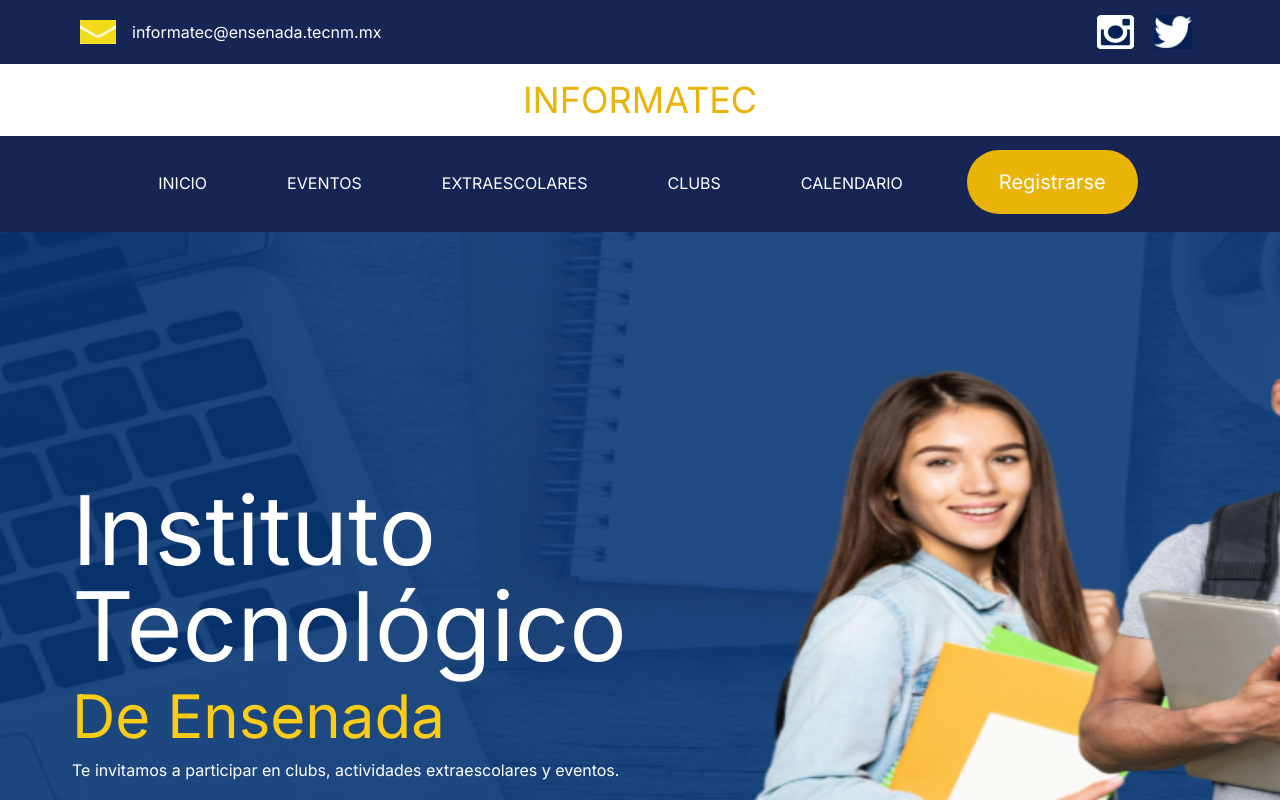
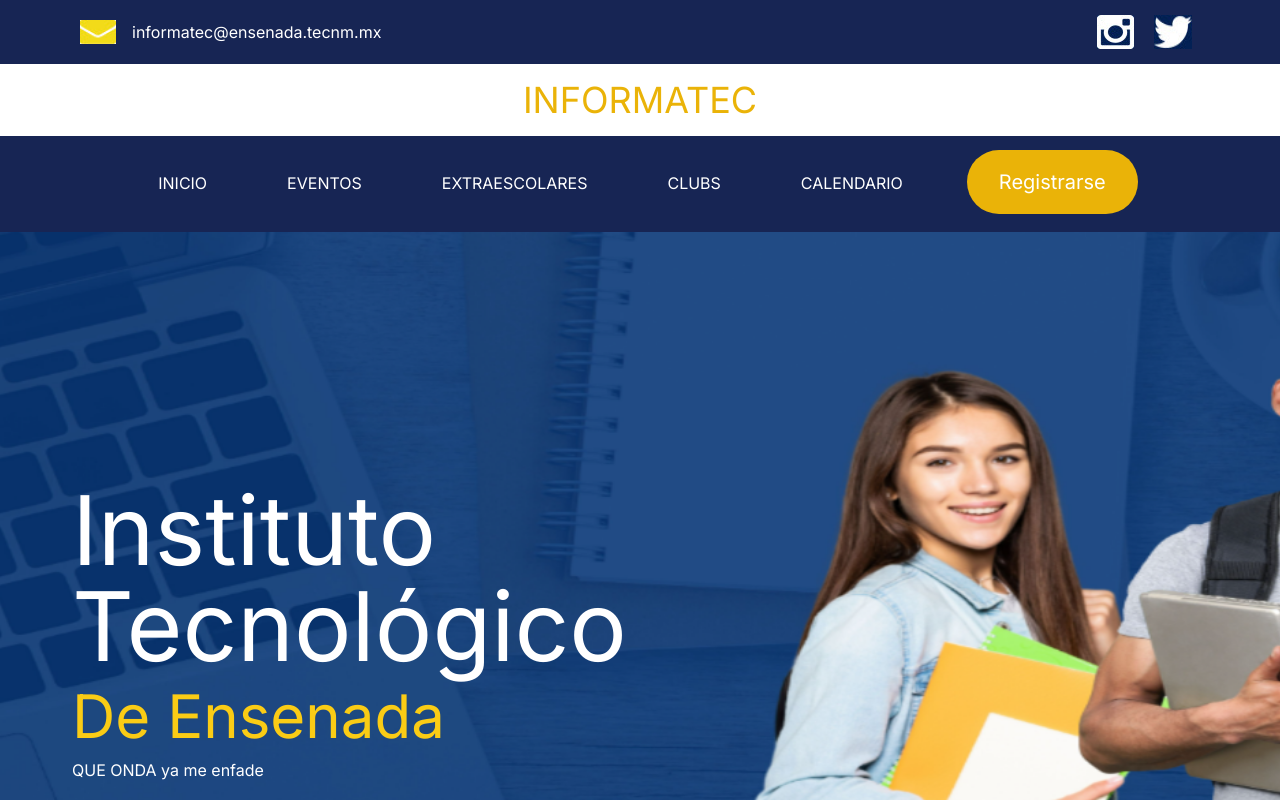
Before and after one commit to frid-a2240/informatecs, a Next.js app: page /vistaInicio in a window 1280 px wide. Shown: the top 800 px of the page. Built offline with nearby package versions, Linux system fonts and the light colour scheme.

Commit message:
CAMBIO X MIL VEZ

```diff
--- a/src/app/vistaInicio/page.jsx
+++ b/src/app/vistaInicio/page.jsx
@@ -55,7 +55,7 @@ const HomePage = () => {
           <div className="text-white text-left ml-8 pl-10">
             <h1 className="text-4xl md:text-6xl lg:text-8xl pb-3">Instituto <br/>Tecnológico</h1>
             <span className="text-2xl md:text-4xl lg:text-6xl block text-yellow-400 pb-3">De Ensenada</span>
-            <p>Te invitamos a participar en clubs, actividades extraescolares y eventos.</p>
+            <p>QUE ONDA  ya me enfade </p>
           </div>
         </div>
       </div>
```
Also changed, not shown: 1 other file (tests, documents, lock files or other folders).
